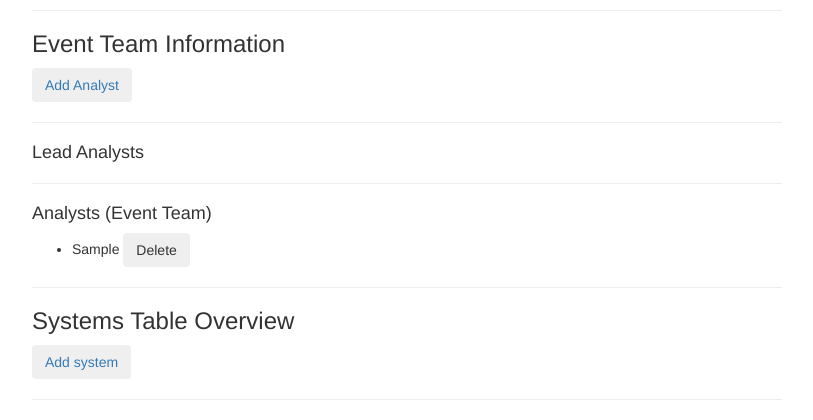
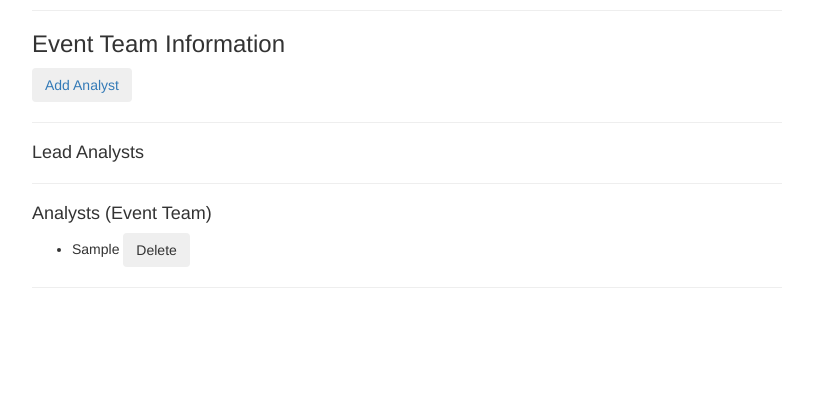
Before and after one commit to miguelmunozh/SE-project, a Flask app: page /EventView in a window 1280 px wide. Shown: the part 1430-1850 px from the top of the page, without its empty margins (38-851 px from the left). After the commit the page ends 1718 px from the top, so only its background shows below. Run offline with Flask 2, Linux system fonts and the light colour scheme; a database or web service that is not in the repository returns one stand-in record (values such as "Sample title"); some libraries are stand-ins or nearby versions.

Commit message:
modified event view page to remove the systems from there, since we have a special page for the systems

```diff
--- a/flaskProject/templates/EventView.html
+++ b/flaskProject/templates/EventView.html
@@ -75,35 +75,35 @@
     {% endfor %}
     <hr>
 
-    <h3>Systems Table Overview</h3>
-    <button type="submit" class="btn btn-secondary"><a href="{{ url_for('CreateSystem') }}">Add system</a></button>
-    <hr>
-    <div class="list-group">
-        {% for system in systemList %}
-            <div class="list-group-item list-group-item-action flex-column flex-fill align-items-start">
-                <br>
-                <div class="d-flex w-100 p-3 flex-fill justify-content-between">
-                    <a type="submit" href="{{ url_for('SystemView', system=system.getId()) }}">
-                        <h5 class="mb-1">{{ system.getName() }}</h5>
-                    </a>
-                    <small>No. of Tasks: 4 </small>
-                    <b>|</b>
-                    <small>No. of Findings: 2</small>
-                </div>
-                <p class="mb-1">{{ system.getDescription() }}</p>
-                <h5>Progress:</h5>
-                <div class="progress">
-                    <div class="progress-bar" role="progressbar" style="width: 25%;" aria-valuenow="25"
-                         aria-valuemin="0"
-                         aria-valuemax="100">25%
-                    </div>
-                </div>
-                <div class="custom-control custom-checkbox mb-4">
-                    <button type="submit" class="btn btn-secondary"><a href="">Archive System</a></button>
-                </div>
-            </div>
-        {% endfor %}
-    </div>
+{#    <h3>Systems Table Overview</h3>#}
+{#    <button type="submit" class="btn btn-secondary"><a href="{{ url_for('CreateSystem') }}">Add system</a></button>#}
+{#    <hr>#}
+{#    <div class="list-group">#}
+{#        {% for system in systemList %}#}
+{#            <div class="list-group-item list-group-item-action flex-column flex-fill align-items-start">#}
+{#                <br>#}
+{#                <div class="d-flex w-100 p-3 flex-fill justify-content-between">#}
+{#                    <a type="submit" href="{{ url_for('SystemView', system=system.getId()) }}">#}
+{#                        <h5 class="mb-1">{{ system.getName() }}</h5>#}
+{#                    </a>#}
+{#                    <small>No. of Tasks: 4 </small>#}
+{#                    <b>|</b>#}
+{#                    <small>No. of Findings: 2</small>#}
+{#                </div>#}
+{#                <p class="mb-1">{{ system.getDescription() }}</p>#}
+{#                <h5>Progress:</h5>#}
+{#                <div class="progress">#}
+{#                    <div class="progress-bar" role="progressbar" style="width: 25%;" aria-valuenow="25"#}
+{#                         aria-valuemin="0"#}
+{#                         aria-valuemax="100">25%#}
+{#                    </div>#}
+{#                </div>#}
+{#                <div class="custom-control custom-checkbox mb-4">#}
+{#                    <button type="submit" class="btn btn-secondary"><a href="">Archive System</a></button>#}
+{#                </div>#}
+{#            </div>#}
+{#        {% endfor %}#}
+{#    </div>#}
 {% endblock content %}
 
 {% block sidebar %}
```
